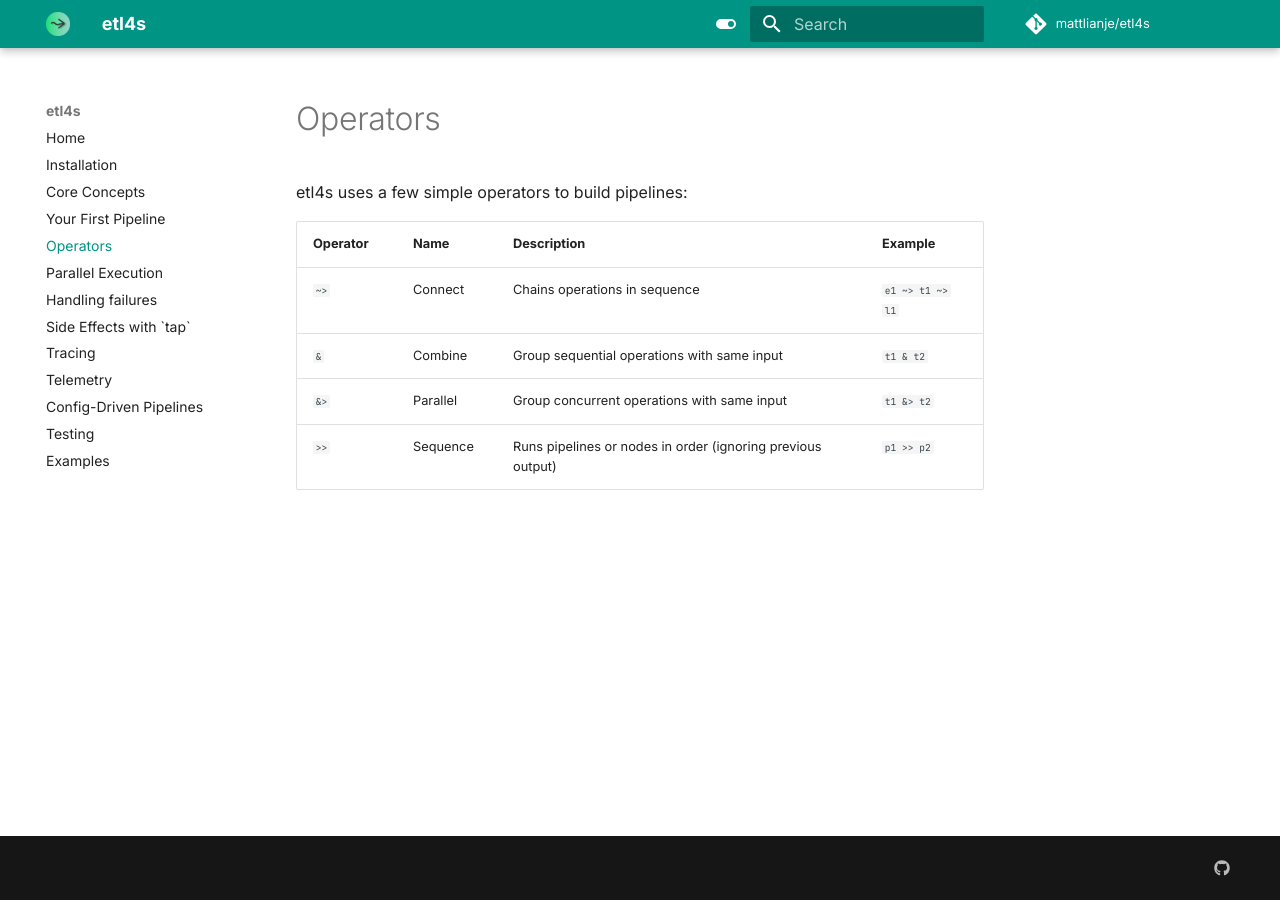
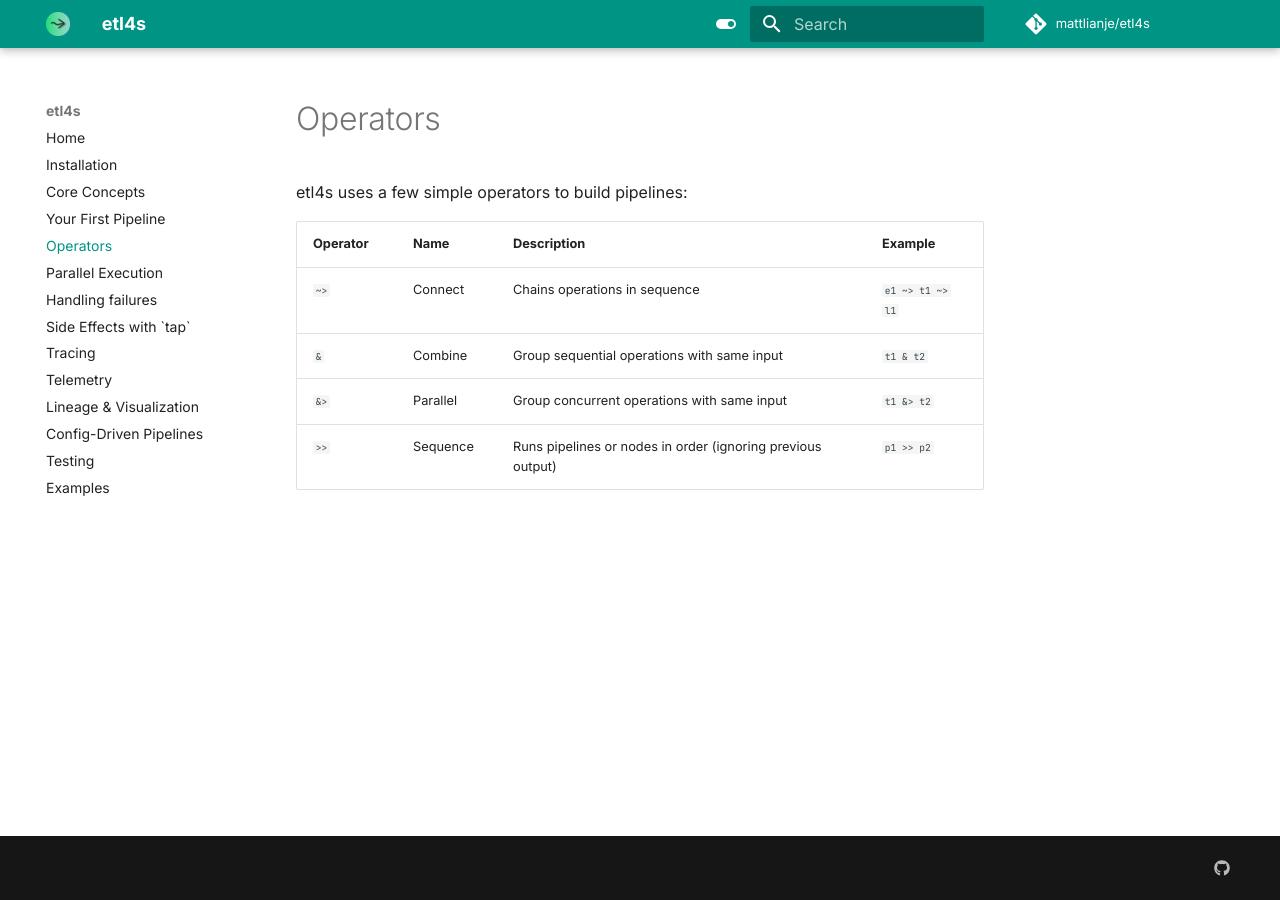
Before and after one commit to mattlianje/etl4s, an MkDocs documentation site: the page built from docs/operators.md, in a window 1280 px wide. Built offline with MkDocs 1.6.1 and Material for MkDocs 9.7.7, drawn with Linux system fonts in a browser that asks for light colours; comment, search, counter and statistics services are not loaded.

Commit message:
implement lineage support with dot + mermaid + json

```diff
--- a/mkdocs.yml
+++ b/mkdocs.yml
@@ -39,6 +39,7 @@ nav:
   - Side Effects with `tap`: logs.md
   - Tracing: trace.md
   - Telemetry: opentelemetry.md
+  - Lineage & Visualization: lineage.md
   - Config-Driven Pipelines: config.md
   - Testing: testing.md
   - Examples: examples.md
```
Also changed, not shown: 2 other files.
